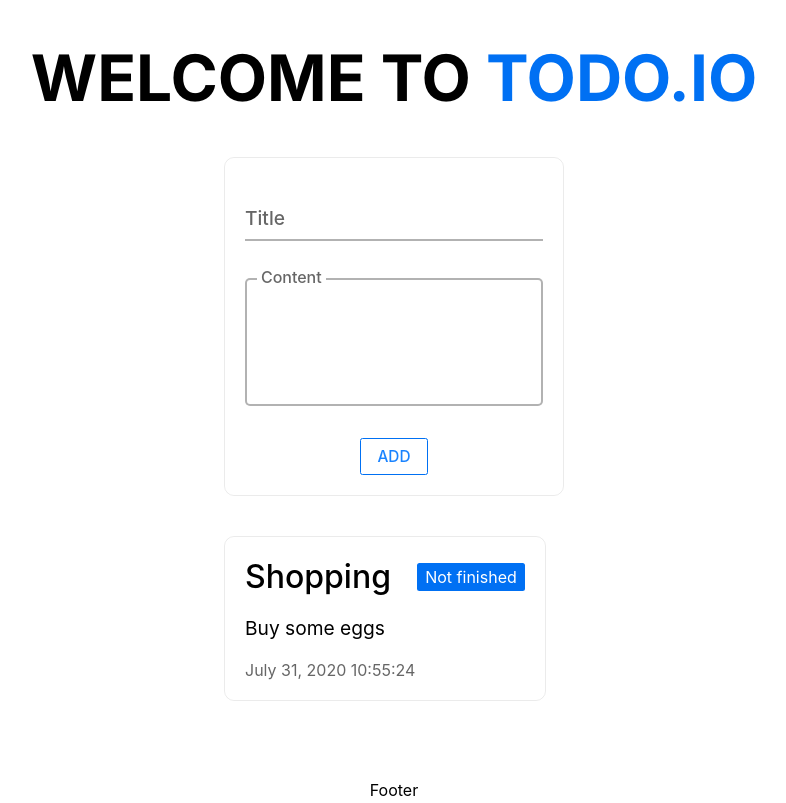
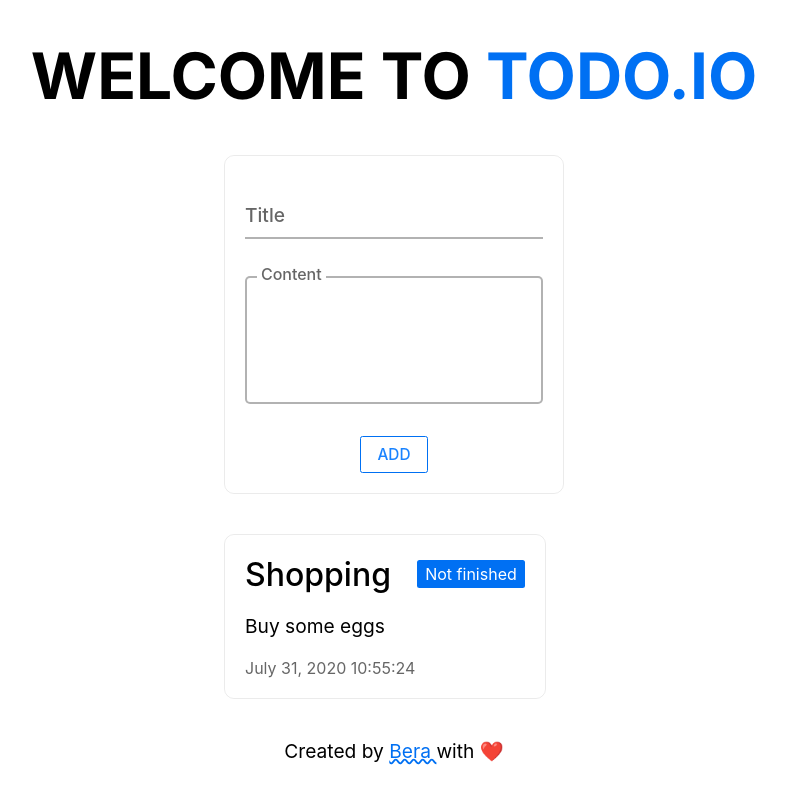
Before and after one commit to berakoc/todo-app, a React (Create React App) app in the folder client/: page / in a window 1280 px wide. Shown: the whole page, without its empty margins (246-1032 px from the left). Built offline with nearby package versions, Linux system fonts and the light colour scheme.

Commit message:
📦: NEW: Implemented Footer component

```diff
--- /dev/null
+++ b/client/src/components/Footer.css
@@ -0,0 +1,9 @@
+#Footer {
+    padding: 40px 0;
+    font-size: var(--font-size);
+}
+
+#Footer a {
+    color: var(--color-primary);
+    text-decoration: underline var(--color-primary) wavy;
+}
--- a/client/src/components/Footer.tsx
+++ b/client/src/components/Footer.tsx
@@ -1,10 +1,11 @@
 import React, { Component } from 'react'
+import './Footer.css'
 
 export default class Footer extends Component {
     render() {
         return (
             <div id="Footer">
-                Footer
+                Created by <a href="https://github.com/MuhammedBeraKoc/" target="_blank"> Bera </a> with ❤️
             </div>
         )
     }
--- a/client/src/components/native/CardList.tsx
+++ b/client/src/components/native/CardList.tsx
@@ -3,7 +3,7 @@ import React, { Component } from 'react'
 export default class CardList extends Component {
     render() {
         return (
-            <div>
+            <div className="cardList">
                 CardList
             </div>
         )
```
Also changed, not shown: client/src/components/native/CardList.css (added).
